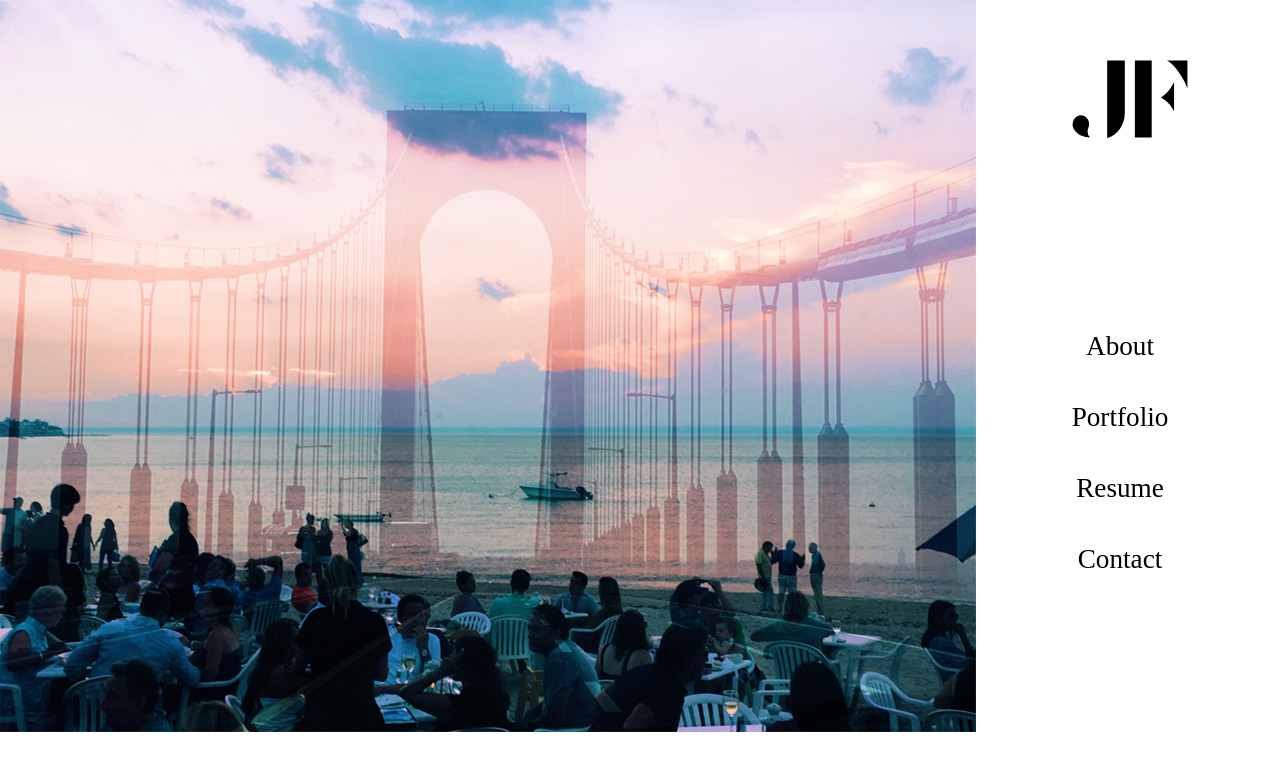
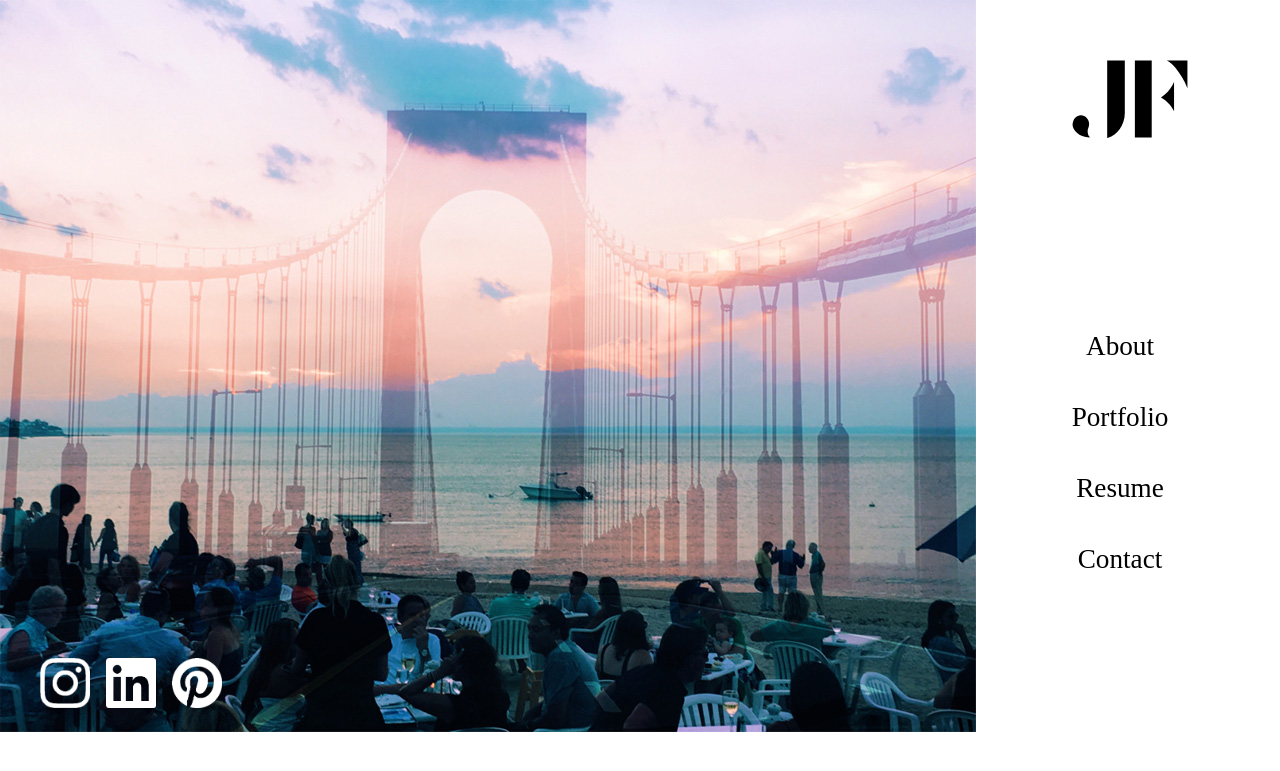
Before and after one commit to jaclynflomen/flomen_jaclyn_portfolio, a PHP site: page / in a window 1280 px wide. Shown: the top 771 px of the page. Run offline with PHP 8.4, Linux system fonts and the light colour scheme; some libraries are stand-ins or nearby versions.

Commit message:
adding social media and resume download link

```diff
--- a/about.html
+++ b/about.html
@@ -25,8 +25,6 @@
     <h1 class="headerName">About</h1>
 
     <img id="selfPic" src="images/JF_About.JPG" alt="Me!">
-
-
     <p>My name is Jaclyn Flomen.
         I am a fourth year Media Theory and Production student at Western University and Fanshawe College, studying Interactive Media Design.
         I am 20 years old and from Toronto, Ontario. Click on an icon below to learn more about me!
@@ -51,8 +49,8 @@
 </div>
 
 <div id="aboutText">
-    <p class="Title1">Title</p>
-    <p class="Description1">Description</p>
+    <p class="Title1">Click on an icon above to learn more about me!</p>
+    <p class="Description1"></p>
 </div>
 
 </div>
--- a/contact.html
+++ b/contact.html
@@ -27,6 +27,8 @@
         For business related matters, please email me at <a href="mailto:jaclyn@jaclynflomen.com">jaclyn@jaclynflomen.com</a> <br>
         Thank you</h4>
 
+
+
         <form method="POST" action="/flomen_jaclyn_portfolio/includes/sendEmail.php">
             <div id="formCont">
             <label for="name">Name</label>
@@ -52,6 +54,8 @@
 
 
 
+
+
         <nav class="nav_mobile">
                 <h1 class="hidden">Nav</h1>
                 <a href="index.html"><img id="logo" alt="logo" src="images/JF_Logo_blue.svg"></a>
--- a/css/main.css
+++ b/css/main.css
@@ -234,6 +234,18 @@ form label {
 
 .nav {
   height: 610px; }
+
+#socialMedia {
+  clear: left;
+  margin-top: 50%; }
+
+#socialMedia ul li {
+  list-style: none;
+  display: inline; }
+
+#socialMedia ul li a img {
+  width: 4%;
+  margin-right: 1%; }
 
 @media only screen and (max-width: 480px) {
   body#page1 {
@@ -534,6 +546,13 @@ form label {
 #page3 .nav {
   height: 1650px; }
 
+#resumeLink a {
+  text-decoration-line: none;
+  color: black; }
+
+#resumeLink a:hover {
+  color: #FFD9D0; }
+
 @media screen and (max-width: 660px) {
   #page3 .nav {
     height: 1830%; }
--- a/index.html
+++ b/index.html
@@ -26,6 +26,14 @@
         <span id="ityped"></span>
     </div>
 <br>
+
+<div id="socialMedia">
+        <ul>
+            <li><a href="https://www.instagram.com/makeupbyjflo/" target="_blank"><img src="images/instagram.png" alt=""></a></li>
+            <li><a href="https://www.linkedin.com/in/jaclyn-flomen-b81928129/" target="_blank"><img src="images/linkedin.png" alt=""></a></li>
+            <li><a href="https://www.pinterest.ca/flomen1217/" target="_blank"><img src="images/pinterest.png" alt=""></a></li>
+        </ul>
+</div>
 
 
     <nav class="nav_mobile">
--- a/resume.html
+++ b/resume.html
@@ -74,6 +74,7 @@
                         <li>MailChimp</li>
                     </ul>
             </div>
+            <h3 id="resumeLink"><a href="images/flomen_jaclyn_resume_2018.pdf" download>Download</a></h3>
         </div>
 
         <nav class="nav_mobile">
--- a/sass/modules/__home.scss
+++ b/sass/modules/__home.scss
@@ -35,3 +35,18 @@
 .nav {
     height: 610px;
 }
+
+#socialMedia {
+    clear: left;
+    margin-top: 50%;
+}
+
+#socialMedia ul li {
+    list-style: none;
+    display: inline;
+}
+
+#socialMedia ul li a img {
+    width: 4%;
+    margin-right: 1%;
+}
--- a/sass/modules/_about.scss
+++ b/sass/modules/_about.scss
@@ -12,6 +12,7 @@
     margin-right: 5%;
     float: right;
 }
+
 
 #icons div {
     display: inline;
--- a/sass/modules/_resume.scss
+++ b/sass/modules/_resume.scss
@@ -23,6 +23,15 @@
     height: 1650px;
 }
 
+#resumeLink a {
+    text-decoration-line: none;
+    color: black;
+}
+
+#resumeLink a:hover {
+    color: #FFD9D0;
+}
+
 @media screen and (max-width:660px){
 #page3 .nav {
     height: 1830%;
```
Also changed, not shown: images/instagram.png (added), images/linkedin.png (added), images/pinterest.png (added), 3 other files.
